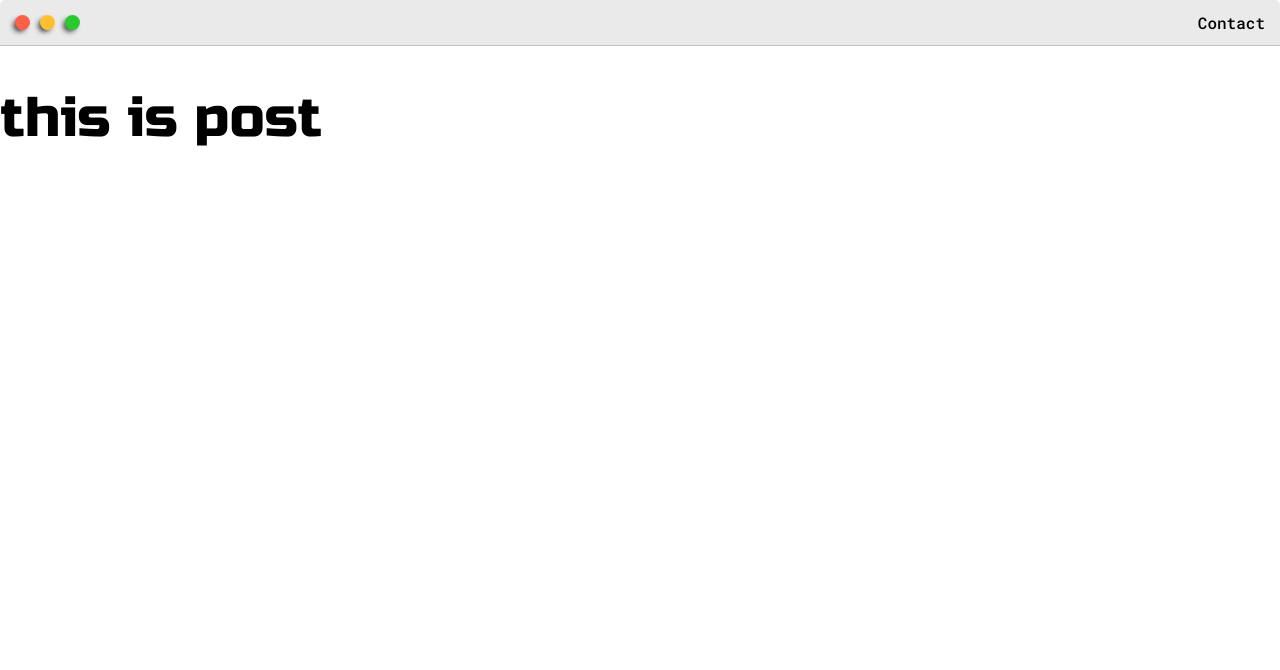
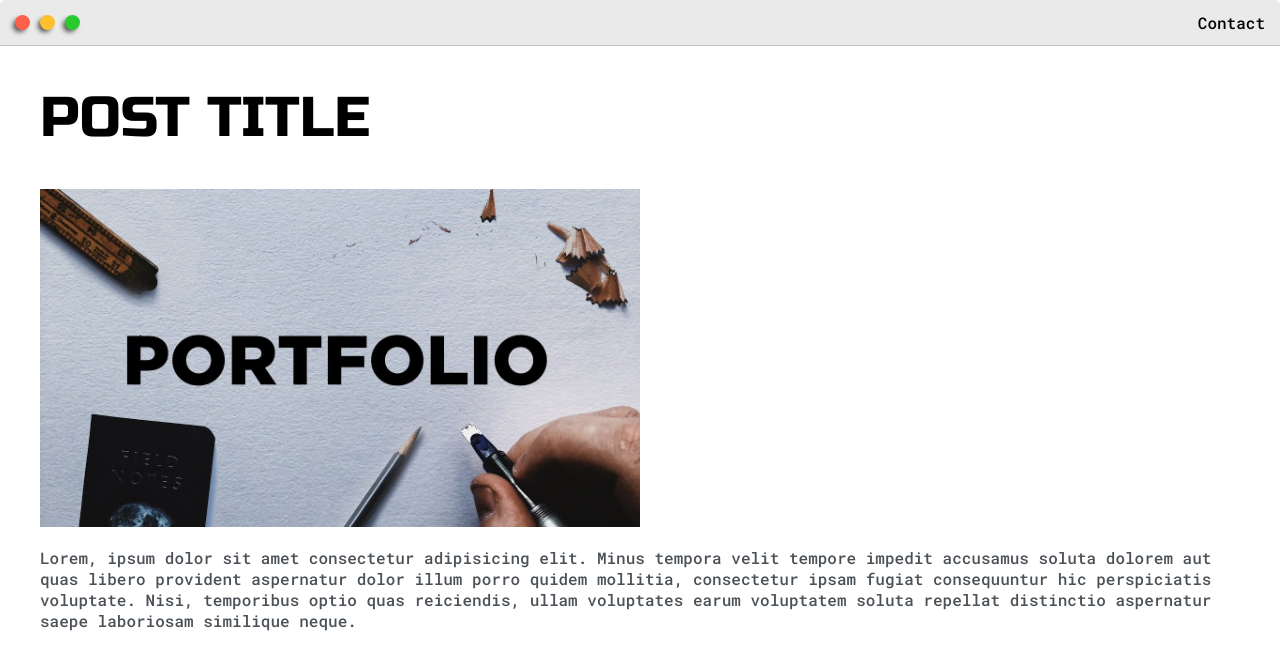
Before and after one commit to nanthu0123/portfolio, a Django app: page /post/ in a window 1280 px wide. Shown: the top 670 px of the page. Run offline with Django 3.2, Linux system fonts and the light colour scheme; some libraries are stand-ins or nearby versions.

Commit message:
dummy content

```diff
--- a/base/templates/base/post.html
+++ b/base/templates/base/post.html
@@ -1,4 +1,12 @@
 {%extends 'base/main.html'%}
+{%load static%}
 {%block content%}
-<h1>this is post</h1>
+<div class="main-container">
+    <h1>POST TITLE</h1>
+    <img style="height: 50%; width:50%" src="{%static 'images/portfolio-img.jpg'%}" alt="portfolio-img">
+    <p>Lorem, ipsum dolor sit amet consectetur adipisicing elit. Minus tempora velit tempore impedit accusamus soluta
+        dolorem aut quas libero provident aspernatur dolor illum porro quidem mollitia, consectetur ipsam fugiat
+        consequuntur hic perspiciatis voluptate. Nisi, temporibus optio quas reiciendis, ullam voluptates earum
+        voluptatem soluta repellat distinctio aspernatur saepe laboriosam similique neque.</p>
+</div>
 {%endblock content%}
```
